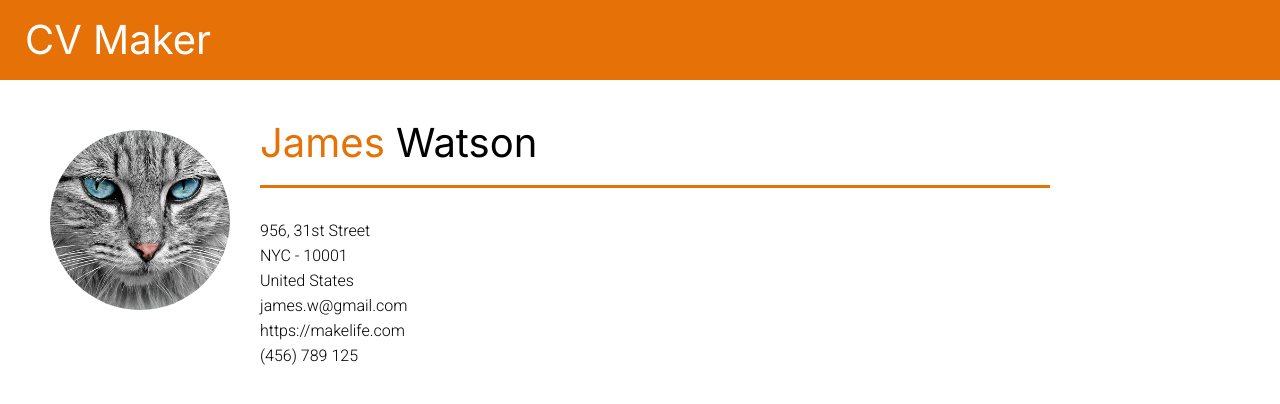
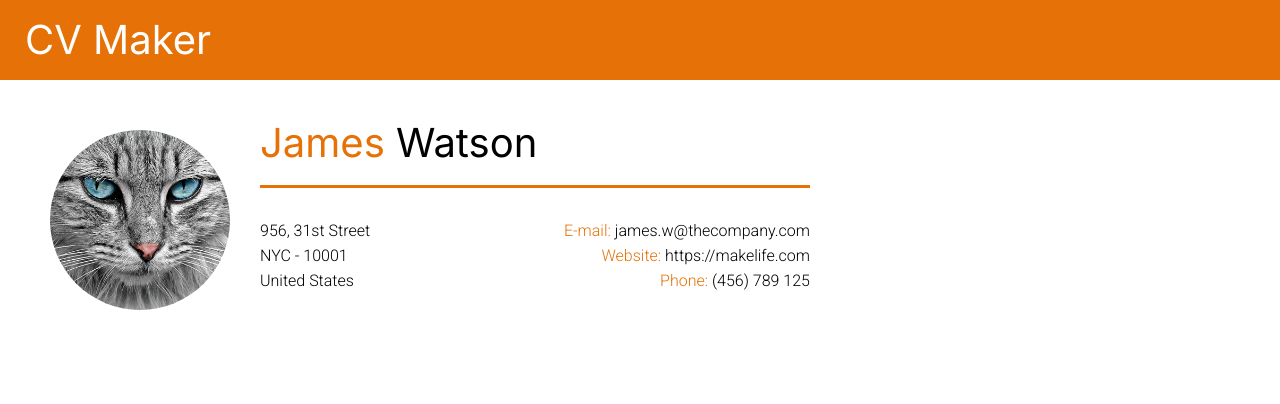
Before and after one commit to ClydeCode/cv-application, a React (Create React App) app: page / in a window 1280 px wide. Shown: the top 404 px of the page. Built offline with nearby package versions, Linux system fonts and the light colour scheme.

Commit message:
Final version of AboutSectionPreview component

```diff
--- a/src/components/AboutSectionPreview.js
+++ b/src/components/AboutSectionPreview.js
@@ -9,14 +9,20 @@ export default class AboutSectionPreview extends React.Component {
                 <div className='about-preview-photo'><img src={image} alt='' /></div>
                 <div className='about-preview-otherside'>
                     <div className='about-preview-name'><b>James</b> Watson</div>
-                    <div className='about-preview-address'>
-                        956, 31st Street
-                        NYC - 10001
-                        United States
+                    <div className='about-preview-container'>
+                        <div className='about-preview-left'>
+                            <div className='about-preview-address'>
+                                956, 31st Street
+                                NYC - 10001
+                                United States
+                            </div>
+                        </div>
+                        <div className='about-preview-right'>
+                            <div className='about-preview-email'><b>E-mail:</b> james.w@thecompany.com</div>
+                            <div className='about-preview-website'><b>Website:</b> https://makelife.com</div>
+                            <div className='about-preview-phone'><b>Phone:</b> (456) 789 125</div>
+                        </div>
                     </div>
-                    <div className='about-preview-email'>james.w@gmail.com</div>
-                    <div className='about-preview-website'>https://makelife.com</div>
-                    <div className='about-preview-phone'>(456) 789 125</div>
                 </div>
             </div>
         )
--- a/src/styles/aboutSectionPreview.css
+++ b/src/styles/aboutSectionPreview.css
@@ -1,18 +1,11 @@
-
-
 .about-preview {
     display: flex;
     gap: 30px;
     font-family: 'Roboto';
     font-weight: 300;
     line-height: 25px;
-    min-width: 1000px;
+    min-width: 760px;
 }
-
-.about-preview-photo {
-
-}
-
 
 .about-preview-photo img {
     border-radius: 50%;
@@ -34,20 +27,17 @@
     min-height: 25px;
 }
 
-.about-preview-address {
-    width: 15%;
+.about-preview-container {
+    display: flex;
+    justify-content: space-between;
 }
 
-.about-preview-email {
-
+.about-preview-right {
+    text-align: right;
 }
 
-.about-preview-website {
-
-}
-
-.about-preview-phone {
-
+.about-preview-address {
+    width: 45%;
 }
 
 b {
```
